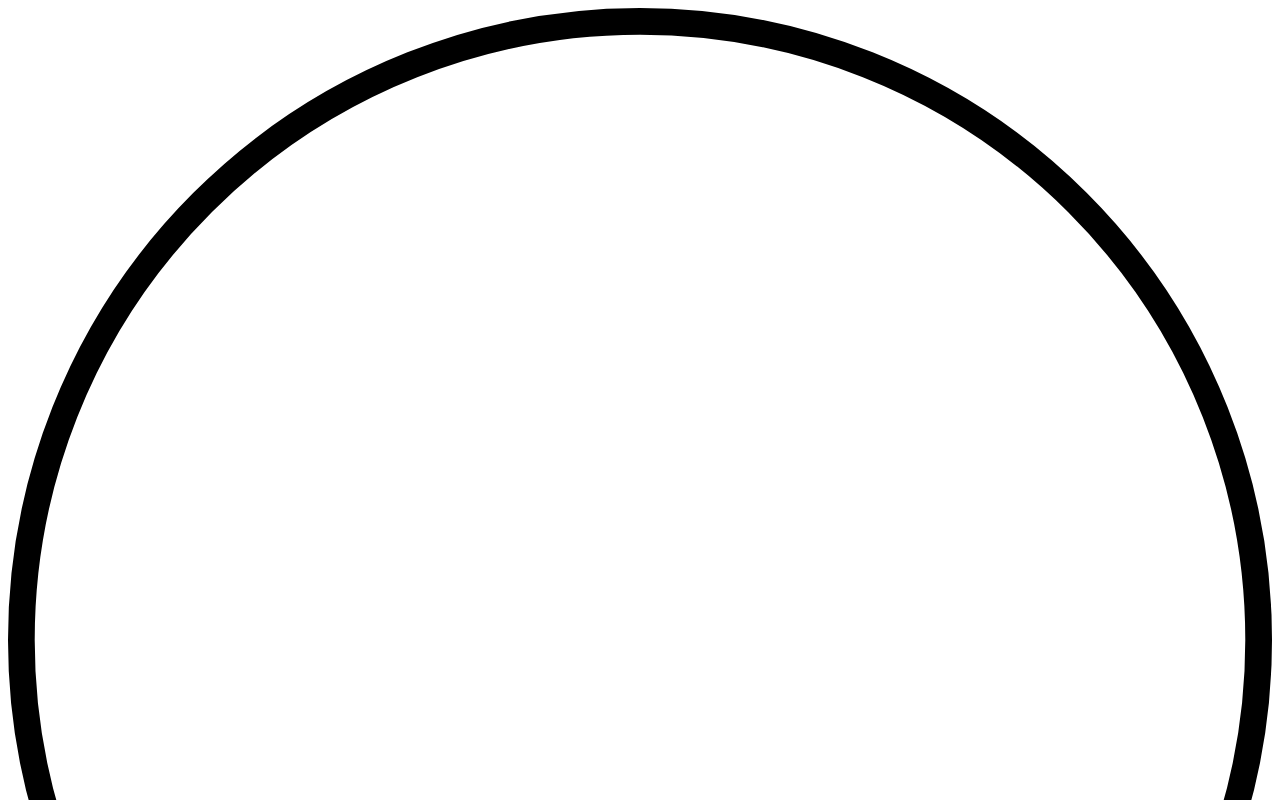
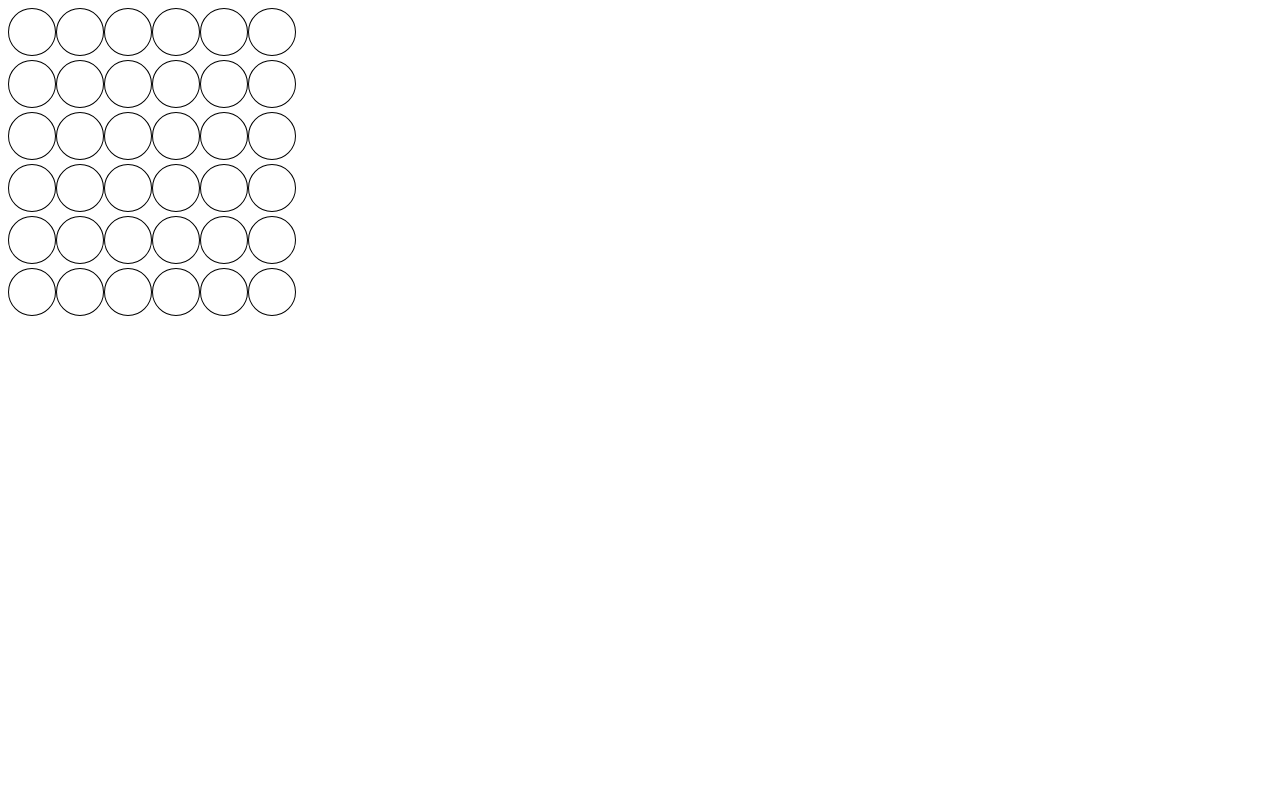
Before and after one commit to watergardenhilla/watergarden, an Angular app: page / in a window 1280 px wide. Shown: the top 800 px of the page. Built offline with nearby package versions, Linux system fonts and the light colour scheme.

Commit message:
working demo

```diff
--- a/src/app/app.component.html
+++ b/src/app/app.component.html
@@ -1 +1,3 @@
-<app-drop></app-drop>
+<div *ngFor="let i of [0,1,2,3,4,5]">
+  <app-drop *ngFor="let j of [0,1,2,3,4,5]"></app-drop>
+</div>
--- a/src/app/app.component.ts
+++ b/src/app/app.component.ts
@@ -1,4 +1,4 @@
-import { Component } from '@angular/core';
+import {Component} from '@angular/core';
 
 @Component({
   selector: 'app-root',
@@ -7,4 +7,6 @@ import { Component } from '@angular/core';
 })
 export class AppComponent {
   title = 'watergarden';
+  rows = [0, 1, 2, 3, 4, 5, 6];
+  columns = [0, 1, 2, 3, 4, 5, 6];
 }
--- a/src/app/drop/drop.component.css
+++ b/src/app/drop/drop.component.css
@@ -0,0 +1,4 @@
+.drop {
+  cursor: pointer;
+  width: 48px;
+}
--- a/src/app/drop/drop.component.html
+++ b/src/app/drop/drop.component.html
@@ -1 +1 @@
-<img [src]="curSrc | async" (click)="cycle()">
+<img class="drop" [src]="curSrc | async" (click)="cycle()">
--- a/src/app/drop/drop.component.ts
+++ b/src/app/drop/drop.component.ts
@@ -1,6 +1,7 @@
-import { Component, OnInit } from '@angular/core';
+import {Component, Input, OnInit} from '@angular/core';
 import {BehaviorSubject} from 'rxjs';
 import {map} from 'rxjs/operators';
+import {SoundsService} from '../sounds/sounds.service';
 
 const NUM_OF_PHOTOS = 8;
 
@@ -10,15 +11,19 @@ const NUM_OF_PHOTOS = 8;
   styleUrls: ['./drop.component.css']
 })
 export class DropComponent implements OnInit {
+  @Input() id: string;
   index = new BehaviorSubject(0);
   curSrc = this.index.pipe(map(v => `/assets/images/${v}.svg`));
-
-  constructor() { }
+  sounds: SoundsService;
+  constructor(sounds: SoundsService) {
+    this.sounds = sounds;
+  }
 
   ngOnInit(): void {
   }
 
   cycle(): void {
     this.index.next((this.index.value + 1) % NUM_OF_PHOTOS);
+    this.sounds.playCyclePosition(this.index.value);
   }
 }
--- /dev/null
+++ b/src/app/sounds/sounds.service.ts
@@ -0,0 +1,31 @@
+import {Injectable} from '@angular/core';
+
+const NUM_OF_AUDIOS = 8;
+
+@Injectable({
+  providedIn: 'root'
+})
+export class SoundsService {
+  audios = new Map<number, string>();
+
+  constructor() {
+    for (let i = 1; i < NUM_OF_AUDIOS; i++) {
+      const audio = new Audio();
+      audio.src = `/assets/sounds/${i}.mp3`;
+      audio.load();
+      this.audios.set(i, `/assets/sounds/${i}.mp3`);
+    }
+  }
+
+  playCyclePosition(position: number): void {
+    console.log(`sounds: position: ${position}`);
+    if (!this.audios.has(position)) {
+      console.log('no audio for position.');
+      return;
+    }
+    const audio = new Audio();
+    audio.src = this.audios.get(position);
+    audio.load();
+    audio.play().then((e) => console.log('played'));
+  }
+}
```
Also changed, not shown: 1 other file (tests, documents, lock files or other folders).
